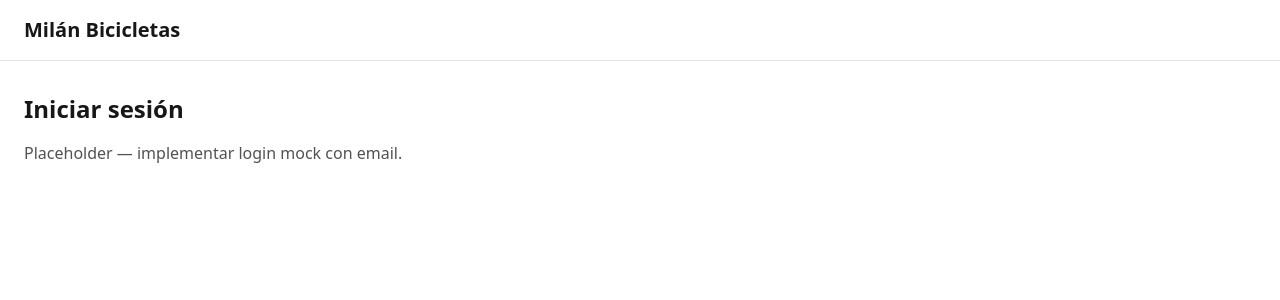
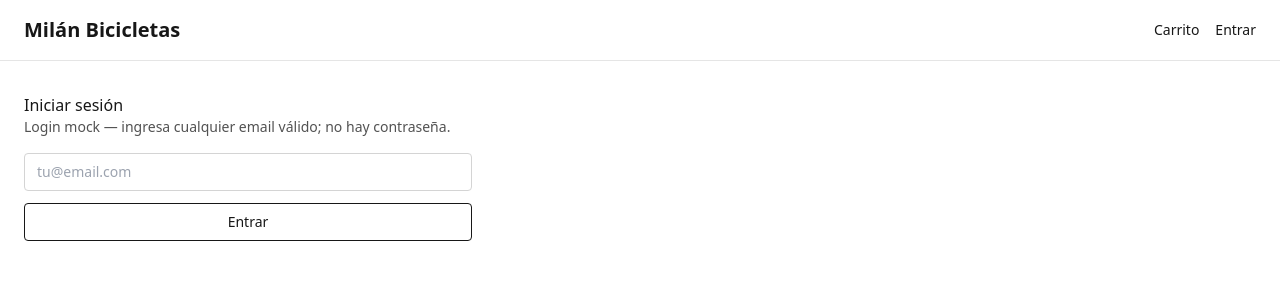
Before and after one commit to JohnRG0612/milan-ecommerce, a Next.js app: page /login in a window 1280 px wide. Shown: the top 300 px of the page. Built offline with nearby package versions, Linux system fonts and the light colour scheme; no server answers.

Commit message:
feat(auth): página /login mock email-only y badge de sesión en header

```diff
--- /dev/null
+++ b/app/_components/SessionBadge.tsx
@@ -0,0 +1,30 @@
+// Server Component que muestra el email logueado o un link a /login.
+// Vive en el header del layout raíz. Usa getCurrentUser() del módulo auth.
+
+import Link from "next/link";
+import { getCurrentUser } from "@/lib/auth/session";
+import { logoutAction } from "@/lib/auth/actions";
+
+export async function SessionBadge() {
+  const user = await getCurrentUser();
+  if (!user) {
+    return (
+      <Link href="/login" className="text-sm hover:underline">
+        Entrar
+      </Link>
+    );
+  }
+  return (
+    <span className="flex items-center gap-2 text-sm">
+      <span className="text-neutral-700">{user.email}</span>
+      <form action={logoutAction}>
+        <button
+          type="submit"
+          className="text-neutral-500 hover:text-neutral-900 hover:underline"
+        >
+          Salir
+        </button>
+      </form>
+    </span>
+  );
+}
--- a/app/layout.tsx
+++ b/app/layout.tsx
@@ -1,6 +1,7 @@
 import type { Metadata } from "next";
 import Link from "next/link";
 import "./globals.css";
+import { SessionBadge } from "./_components/SessionBadge";
 
 export const metadata: Metadata = {
   title: "Milán Bicicletas",
@@ -15,8 +16,16 @@ export default function RootLayout({
   return (
     <html lang="es">
       <body className="min-h-screen bg-white text-neutral-900">
-        <header className="border-b border-neutral-200 px-6 py-4">
-          <Link href="/" className="text-xl font-bold">Milán Bicicletas</Link>
+        <header className="border-b border-neutral-200 px-6 py-4 flex items-center justify-between">
+          <Link href="/" className="text-xl font-bold">
+            Milán Bicicletas
+          </Link>
+          <nav className="flex items-center gap-4 text-sm">
+            <Link href="/cart" className="hover:underline">
+              Carrito
+            </Link>
+            <SessionBadge />
+          </nav>
         </header>
         <main className="px-6 py-8">{children}</main>
       </body>
--- a/app/login/page.tsx
+++ b/app/login/page.tsx
@@ -1,12 +1,34 @@
-// TODO Fase B: login mock por email, sesión en cookie
+import { redirect } from "next/navigation";
+import { loginAction } from "@/lib/auth/actions";
+import { getCurrentUser } from "@/lib/auth/session";
 
-export default function LoginPage() {
+export default async function LoginPage() {
+  const user = await getCurrentUser();
+  if (user) {
+    redirect("/");
+  }
+
   return (
-    <div>
-      <h1 className="text-2xl font-bold mb-4">Iniciar sesión</h1>
-      <p className="text-neutral-600">
-        Placeholder — implementar login mock con email.
+    <div className="max-w-md">
+      <h1>Iniciar sesión</h1>
+      <p className="text-sm text-neutral-600 mb-4">
+        Login mock — ingresa cualquier email válido; no hay contraseña.
       </p>
+      <form action={loginAction} className="flex flex-col gap-3">
+        <input
+          type="email"
+          name="email"
+          required
+          placeholder="tu@email.com"
+          className="border border-neutral-300 rounded px-3 py-2 text-sm"
+        />
+        <button
+          type="submit"
+          className="border border-neutral-900 rounded px-3 py-2 text-sm hover:bg-neutral-100"
+        >
+          Entrar
+        </button>
+      </form>
     </div>
   );
 }
```
